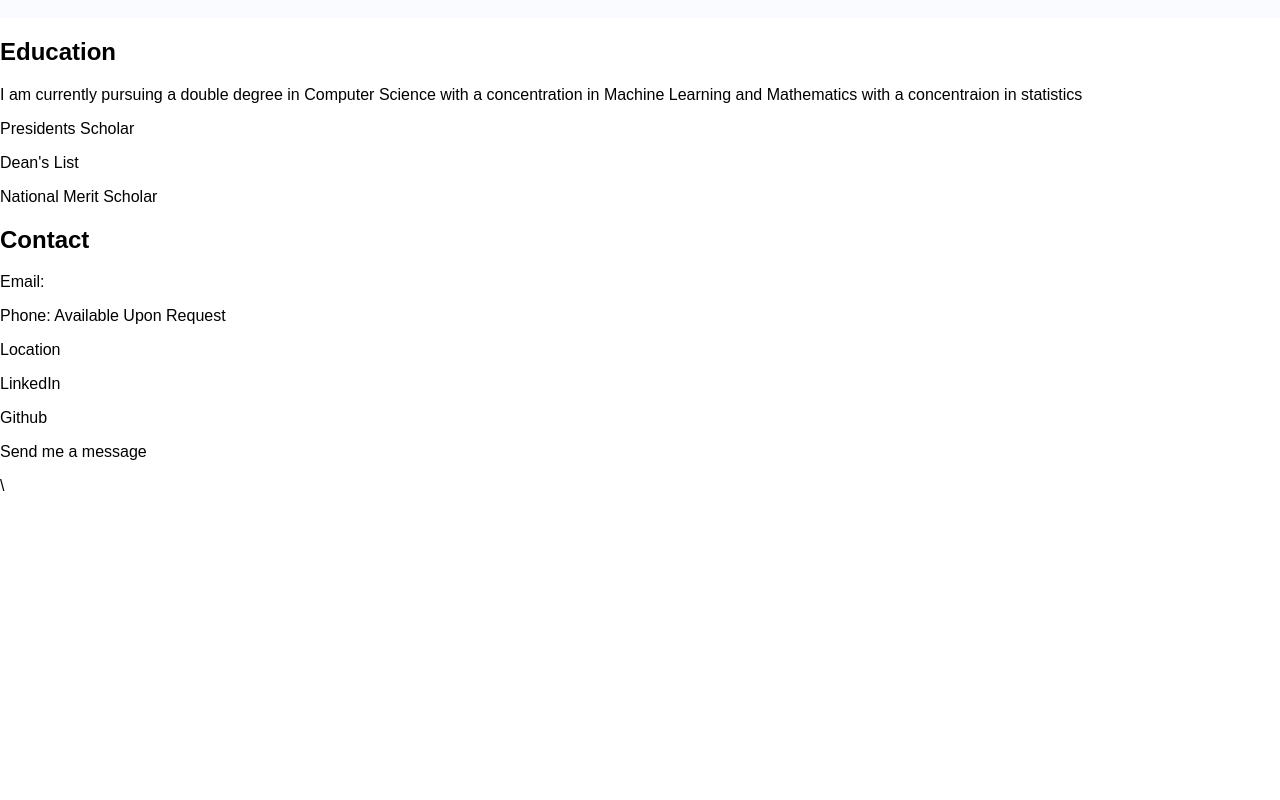
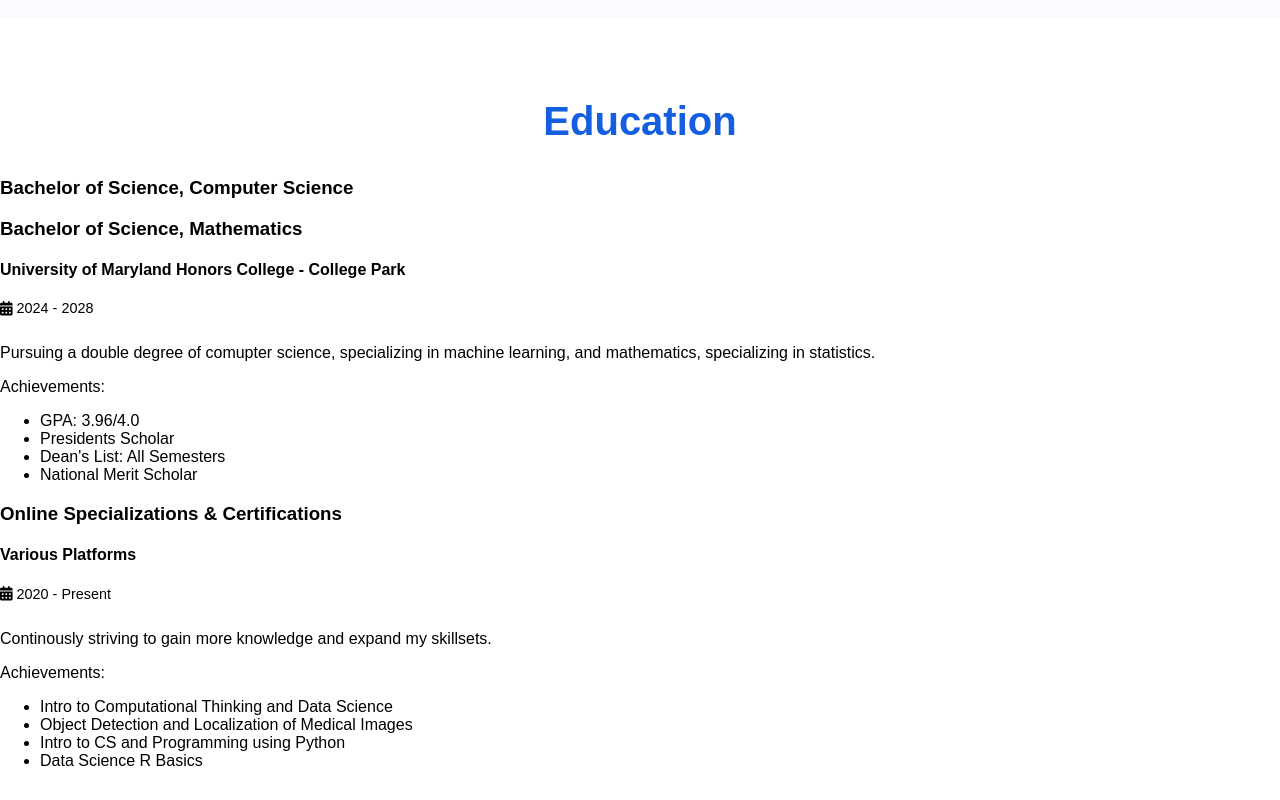
Before and after one commit to RoboticsMB/Personal_Website_2.0, a React (Create React App) app: page / in a window 1280 px wide. Shown: the part 5780-6580 px from the top of the page. Before the commit the page ends 6275 px from the top, so only its background shows below. Built offline with nearby package versions, Linux system fonts and the light colour scheme.

Commit message:
Finished adding and structuring content for the education section, fixed resume bug

```diff
--- a/src/Components/Education/Education.css
+++ b/src/Components/Education/Education.css
@@ -0,0 +1,11 @@
+.education-section{
+    background-color: white;
+    padding-top: 3rem;
+    padding-bottom: 3rem;
+}
+
+.education-section h2{
+    text-align: center;
+    font-size: 2.5rem;
+    color: #145fe1;
+}
--- a/src/Components/Education/Education.js
+++ b/src/Components/Education/Education.js
@@ -1,14 +1,55 @@
 import './Education.css'
+import { FontAwesomeIcon } from '@fortawesome/react-fontawesome';
+import { faCalendarDays } from '@fortawesome/free-solid-svg-icons'
+
 
 function Education(){
+    const educations = [
+        {
+            degree: ["Bachelor of Science, Computer Science", "Bachelor of Science, Mathematics"],
+            college: "University of Maryland Honors College - College Park",
+            date: "2024 - 2028",
+            summary: "Pursuing a double degree of comupter science, specializing in machine learning, and mathematics, specializing in statistics.",
+            achievements: ["GPA: 3.96/4.0", "Presidents Scholar", "Dean's List: All Semesters", "National Merit Scholar"]
+        },
+        {
+            degree: ["Online Specializations & Certifications"],
+            college: "Various Platforms",
+            date: "2020 - Present",
+            summary: "Continously striving to gain more knowledge and expand my skillsets.",
+            achievements: [
+                "Intro to Computational Thinking and Data Science",
+                "Object Detection and Localization of Medical Images",
+                "Intro to CS and Programming using Python",
+                "Data Science R Basics"
+            ]
+        }
+    ]
     return (
-        <section id="education">
+        <section id="education" className="education-section">
             <h2>Education</h2>
-            <p>I am currently pursuing a double degree in Computer Science with a concentration in Machine Learning
-                and Mathematics with a concentraion in statistics</p>
-            <p>Presidents Scholar</p>
-            <p>Dean's List</p>
-            <p>National Merit Scholar</p>
+            <div className="education-container">
+                {educations.map((edu, index) => (
+                    <div className="education-item">
+                        <div className="degree-titles">
+                            {edu.degree.map((deg, idx) => (
+                                    <h3>{deg}</h3>
+                                ))}
+                        </div>
+                        <h4 className="college-name">{edu.college}</h4>
+                        <p className="meta">
+                            <FontAwesomeIcon icon={faCalendarDays} size=".5x"/> {edu.date}
+                        </p>
+                        <p className="education-summary">{edu.summary}</p>
+                        <p className="achievements-label"> Achievements: </p>
+                        <ul>
+                            {edu.achievements.map((ach, idx) => (
+                                <li key={idx}>{ach}</li>
+                            ))}
+                        </ul>
+                    </div>
+                ))}
+            </div>
       </section>
     )
 }
--- a/src/Components/LandingPage/LandingPage.js
+++ b/src/Components/LandingPage/LandingPage.js
@@ -42,7 +42,7 @@ function LandingPage(){
                 <a href="https://www.linkedin.com/in/matthew-bandos-4646ab316" target="_blank" rel="noopener noreferrer">
                     <FontAwesomeIcon icon={faLinkedin} size="2x"/>
                 </a>
-                <a href="/Bandos%20M%20Resume%202025.pdf" target="_blank" rel="noopener noreferrer">
+                <a href="/bandos-m-resume-2025.pdf" target="_blank" rel="noopener noreferrer">
                     <FontAwesomeIcon icon={faFileAlt} size="2x"/>
                 </a>
             </div>
```
Also changed, not shown: 1 other file (tests, documents, lock files or other folders).
